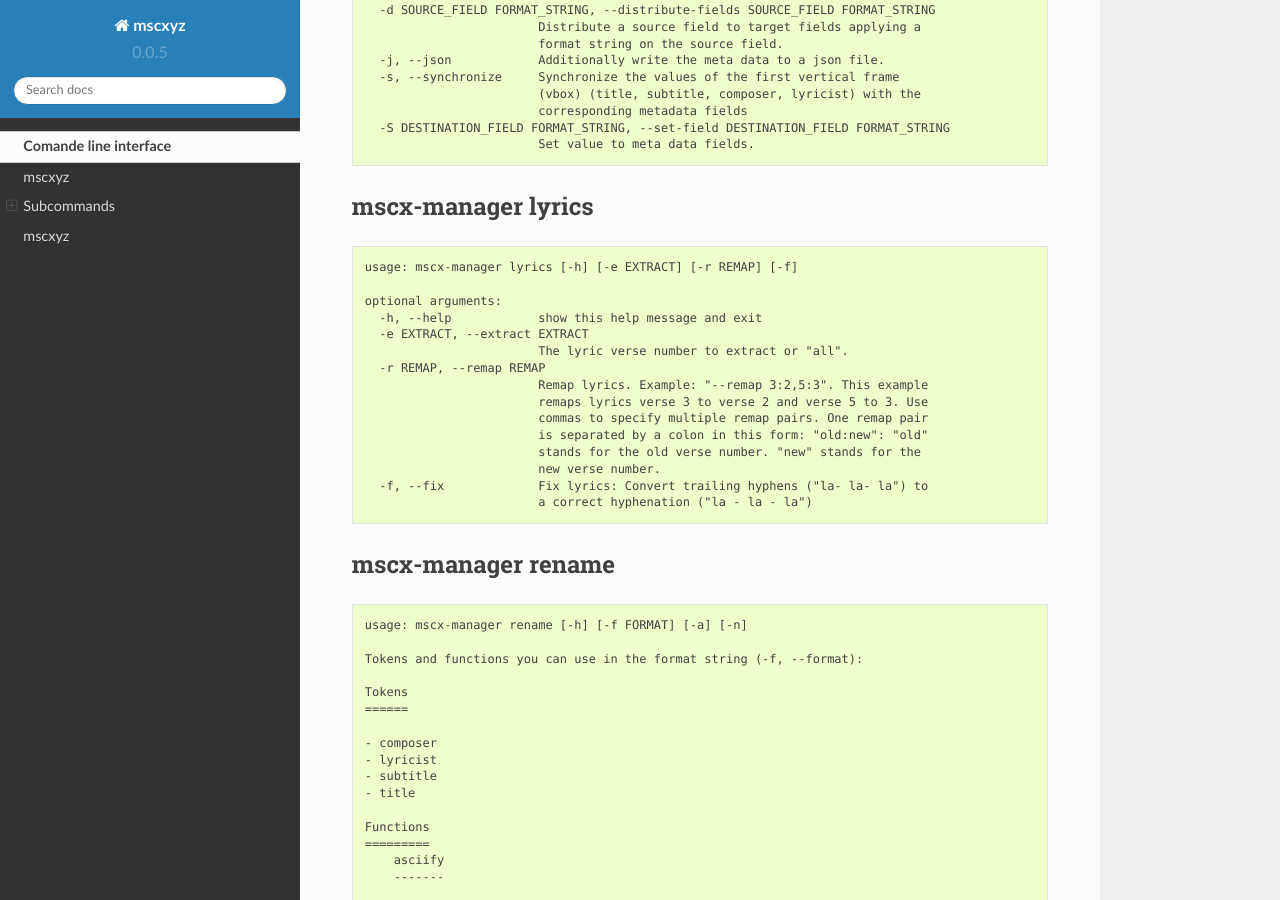
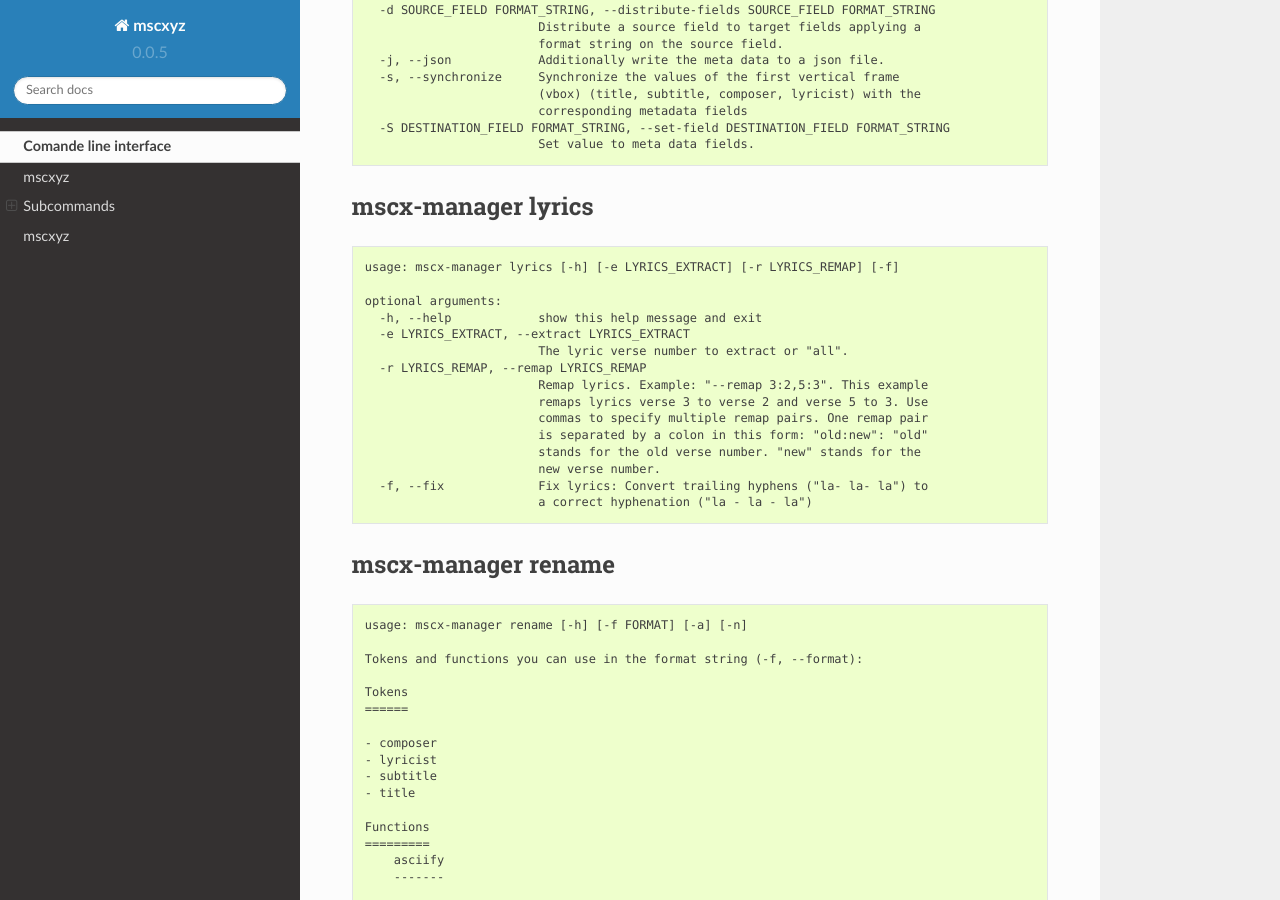
Before and after one commit to Josef-Friedrich/mscxyz, a Sphinx documentation site: the page built from doc/source/cli.rst, in a window 1280 px wide and 900 px high, scrolled down 2856 px. Built offline with Sphinx 7.4.7 and the Read the Docs theme 2.0.0, drawn with Linux system fonts in a browser that asks for light colours.

Commit message:
Prefix some args attributes

```diff
--- a/README.rst
+++ b/README.rst
@@ -209,13 +209,13 @@ mscx-manager lyrics
 
 .. code-block:: text
 
-  usage: mscx-manager lyrics [-h] [-e EXTRACT] [-r REMAP] [-f]
+  usage: mscx-manager lyrics [-h] [-e LYRICS_EXTRACT] [-r LYRICS_REMAP] [-f]
 
   optional arguments:
     -h, --help            show this help message and exit
-    -e EXTRACT, --extract EXTRACT
+    -e LYRICS_EXTRACT, --extract LYRICS_EXTRACT
                           The lyric verse number to extract or "all".
-    -r REMAP, --remap REMAP
+    -r LYRICS_REMAP, --remap LYRICS_REMAP
                           Remap lyrics. Example: "--remap 3:2,5:3". This example
                           remaps lyrics verse 3 to verse 2 and verse 5 to 3. Use
                           commas to specify multiple remap pairs. One remap pair
--- a/doc/source/cli.rst
+++ b/doc/source/cli.rst
@@ -179,13 +179,13 @@ mscx-manager lyrics
 
 .. code-block:: text
 
-  usage: mscx-manager lyrics [-h] [-e EXTRACT] [-r REMAP] [-f]
+  usage: mscx-manager lyrics [-h] [-e LYRICS_EXTRACT] [-r LYRICS_REMAP] [-f]
 
   optional arguments:
     -h, --help            show this help message and exit
-    -e EXTRACT, --extract EXTRACT
+    -e LYRICS_EXTRACT, --extract LYRICS_EXTRACT
                           The lyric verse number to extract or "all".
-    -r REMAP, --remap REMAP
+    -r LYRICS_REMAP, --remap LYRICS_REMAP
                           Remap lyrics. Example: "--remap 3:2,5:3". This example
                           remaps lyrics verse 3 to verse 2 and verse 5 to 3. Use
                           commas to specify multiple remap pairs. One remap pair
```
Also changed, not shown: mscxyz/__init__.py (+5 -4 lines), 1 other file.
